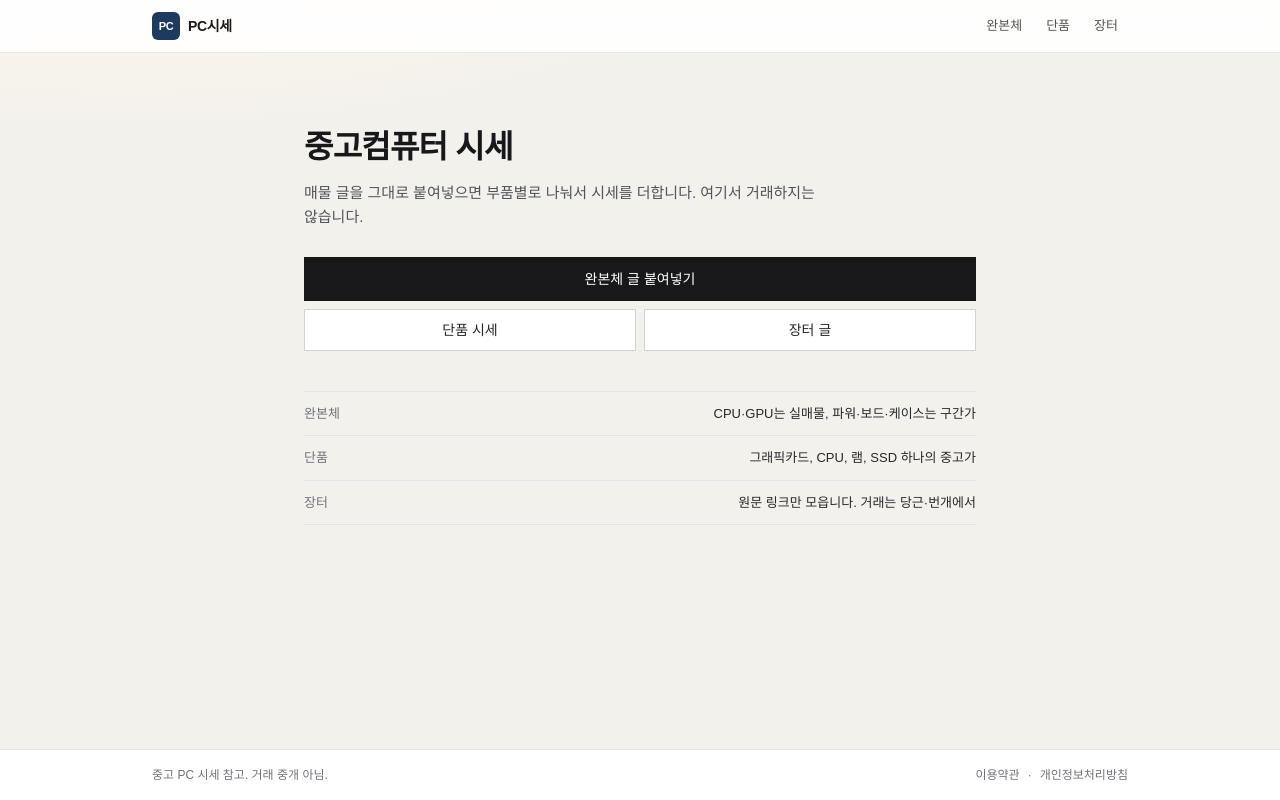
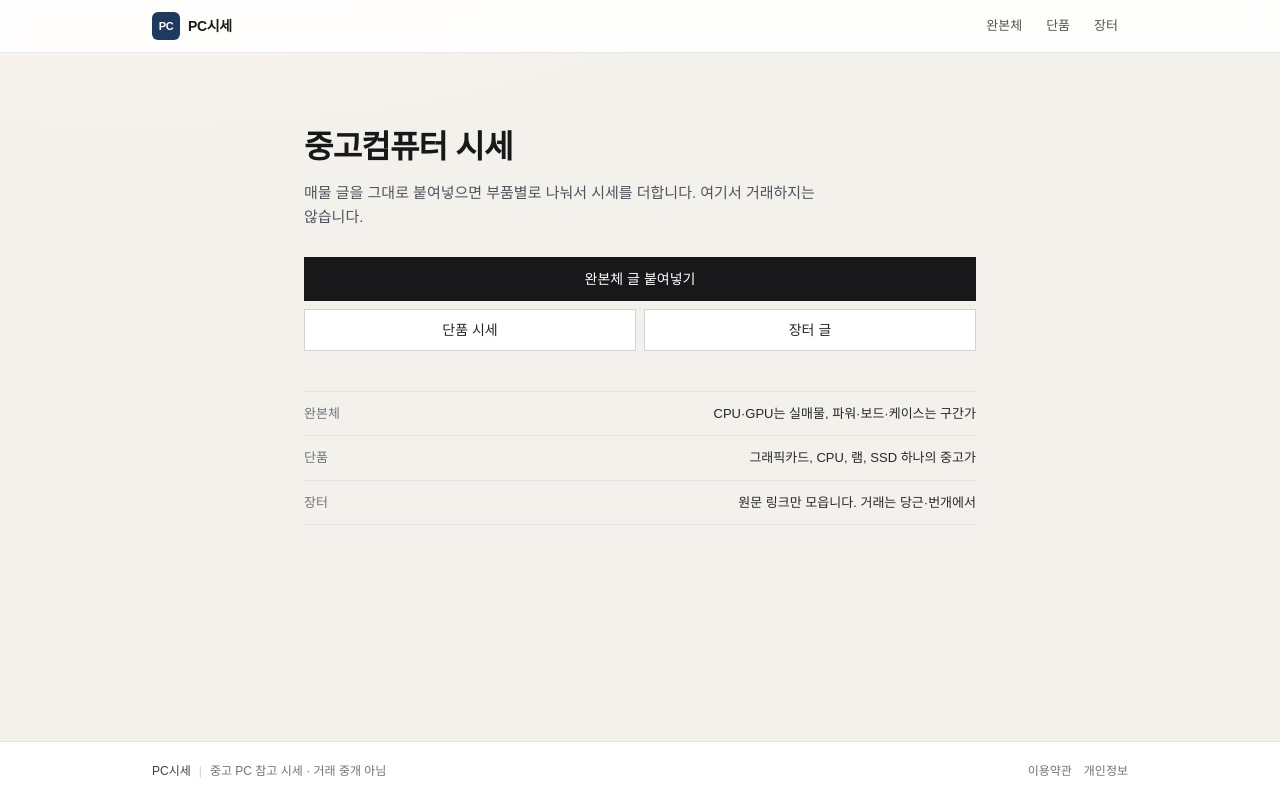
Before and after one commit to active06119-cpu/usedpcprice, a Next.js app: page / in a window 1280 px wide. Built offline with nearby package versions, Linux system fonts and the light colour scheme.

Commit message:
design: slightly richer footer

```diff
--- a/src/components/layout/SiteFooter.tsx
+++ b/src/components/layout/SiteFooter.tsx
@@ -6,24 +6,24 @@ export function SiteFooter() {
   const { telegramUsername, telegramUrl } = getContactInfo();
 
   return (
-    <footer className="mt-auto border-t border-zinc-200 bg-white">
-      <div className="mx-auto flex w-full max-w-5xl flex-col gap-2 px-4 py-4 text-[12px] text-zinc-500 sm:flex-row sm:items-center sm:justify-between sm:px-6">
-        <p>중고 PC 시세 참고. 거래 중개 아님.</p>
-        <nav className="flex flex-wrap items-center gap-x-2 gap-y-1">
-          <Link href="/terms" className="hover:text-zinc-800">
+    <footer className="mt-auto border-t border-stone-200 bg-white">
+      <div className="mx-auto flex w-full max-w-5xl flex-col gap-2 px-4 py-5 text-[12px] text-stone-500 sm:flex-row sm:items-center sm:justify-between sm:px-6">
+        <p>
+          <span className="font-medium text-stone-700">PC시세</span>
+          <span className="mx-2 text-stone-300">|</span>
+          중고 PC 참고 시세 · 거래 중개 아님
+        </p>
+        <nav className="flex flex-wrap items-center gap-x-3 gap-y-1">
+          <Link href="/terms" className="hover:text-stone-800">
             이용약관
           </Link>
-          <span aria-hidden>·</span>
-          <Link href="/privacy" className="hover:text-zinc-800">
-            개인정보처리방침
+          <Link href="/privacy" className="hover:text-stone-800">
+            개인정보
           </Link>
           {telegramUrl && telegramUsername ? (
-            <>
-              <span aria-hidden>·</span>
-              <a href={telegramUrl} target="_blank" rel="noopener noreferrer" className="hover:text-zinc-800">
-                문의
-              </a>
-            </>
+            <a href={telegramUrl} target="_blank" rel="noopener noreferrer" className="hover:text-stone-800">
+              문의
+            </a>
           ) : null}
         </nav>
       </div>
```
